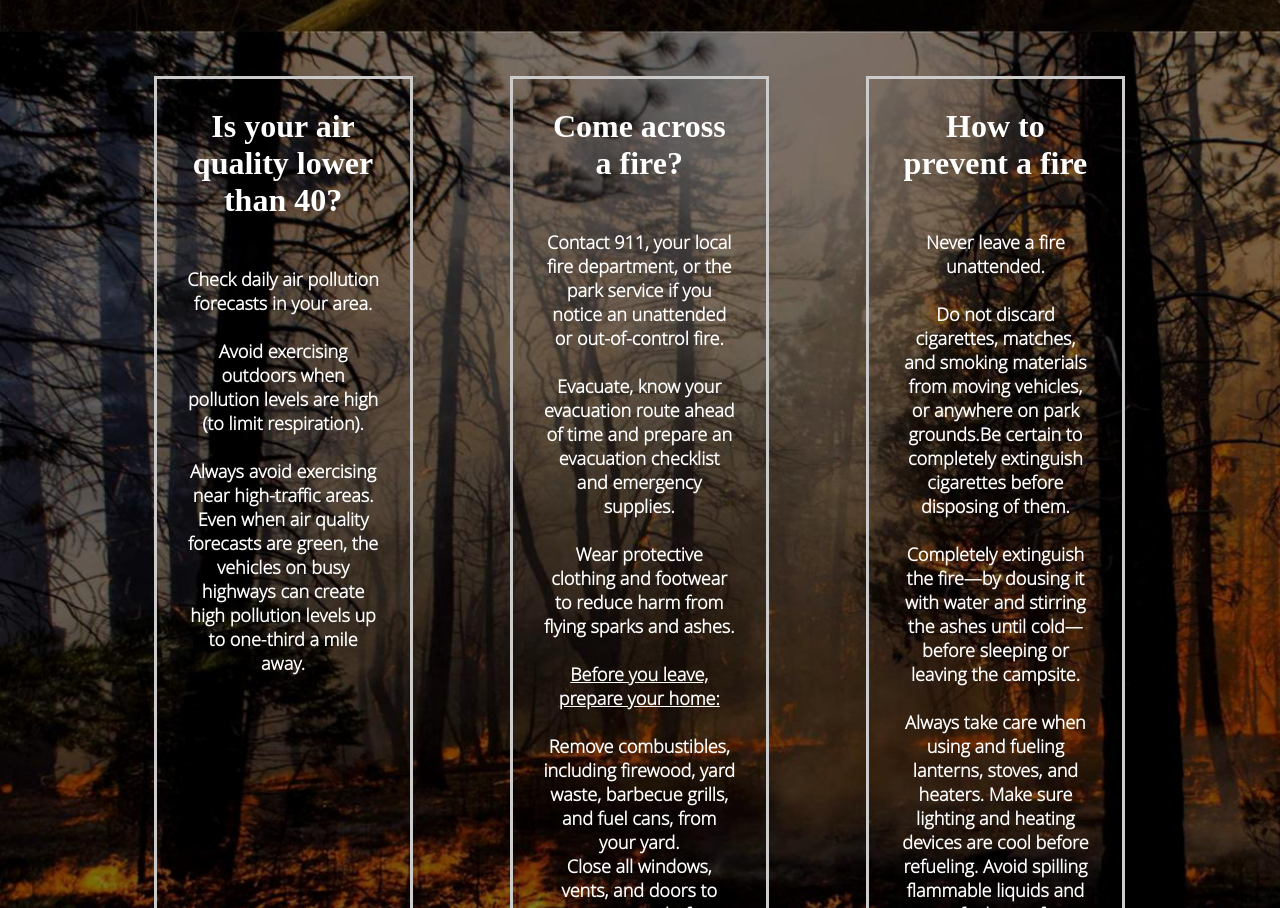
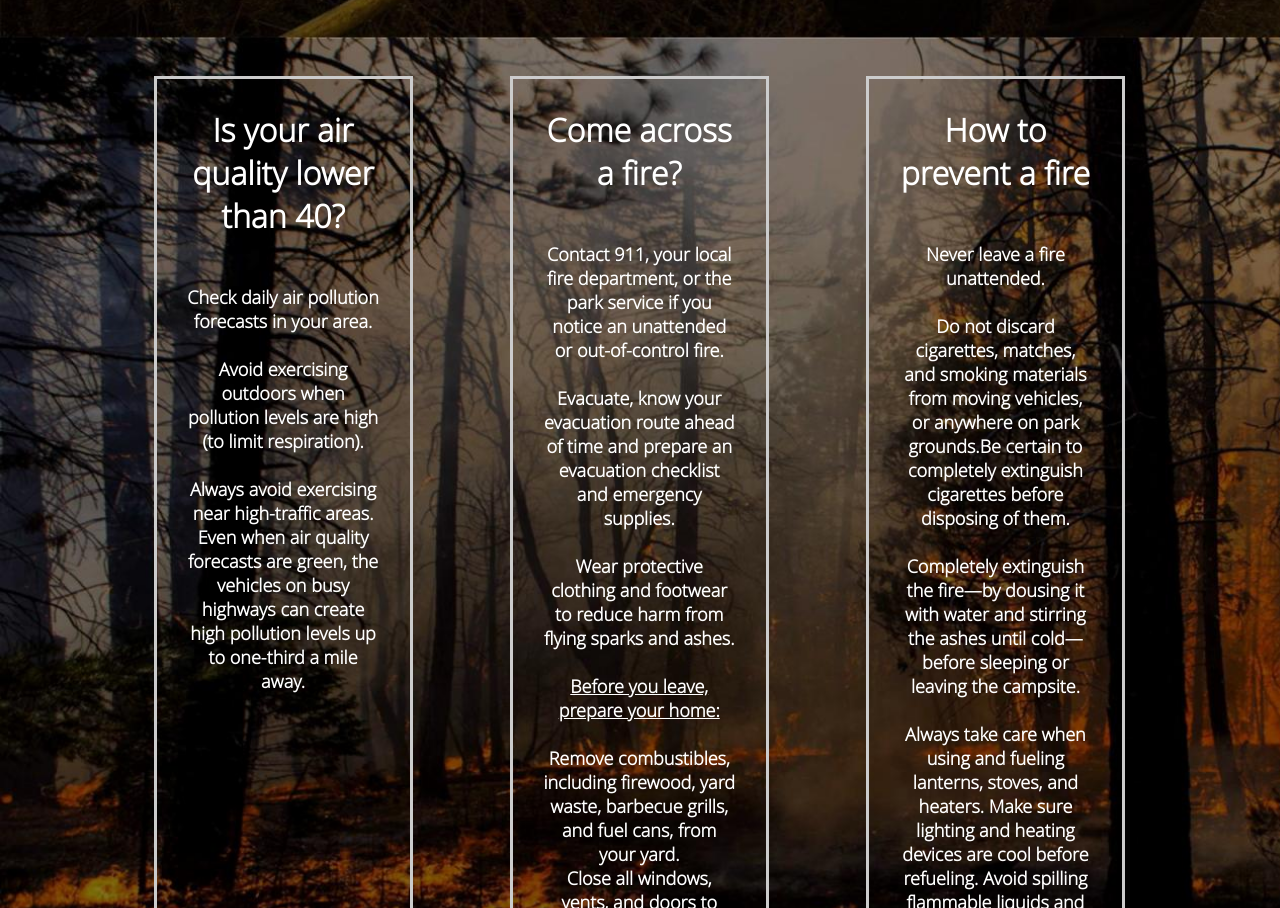
Before and after one commit to AlexanderTsarapkine/HackItBetter2020-FireWatch, a website: page enterpage.html in a window 1280 px wide. Shown: the part 1041-1949 px from the top of the page. Drawn offline with Linux system fonts and the light colour scheme; a web font is replaced by a local one.

Commit message:
changed font

```diff
--- a/enterpage.css
+++ b/enterpage.css
@@ -89,7 +89,7 @@ h3 {
 
 m {
     font-size: 32px;
-    font-family: 'Comfortaa'
+    font-family: 'Open Sans'
 }
 
 .text {
```
